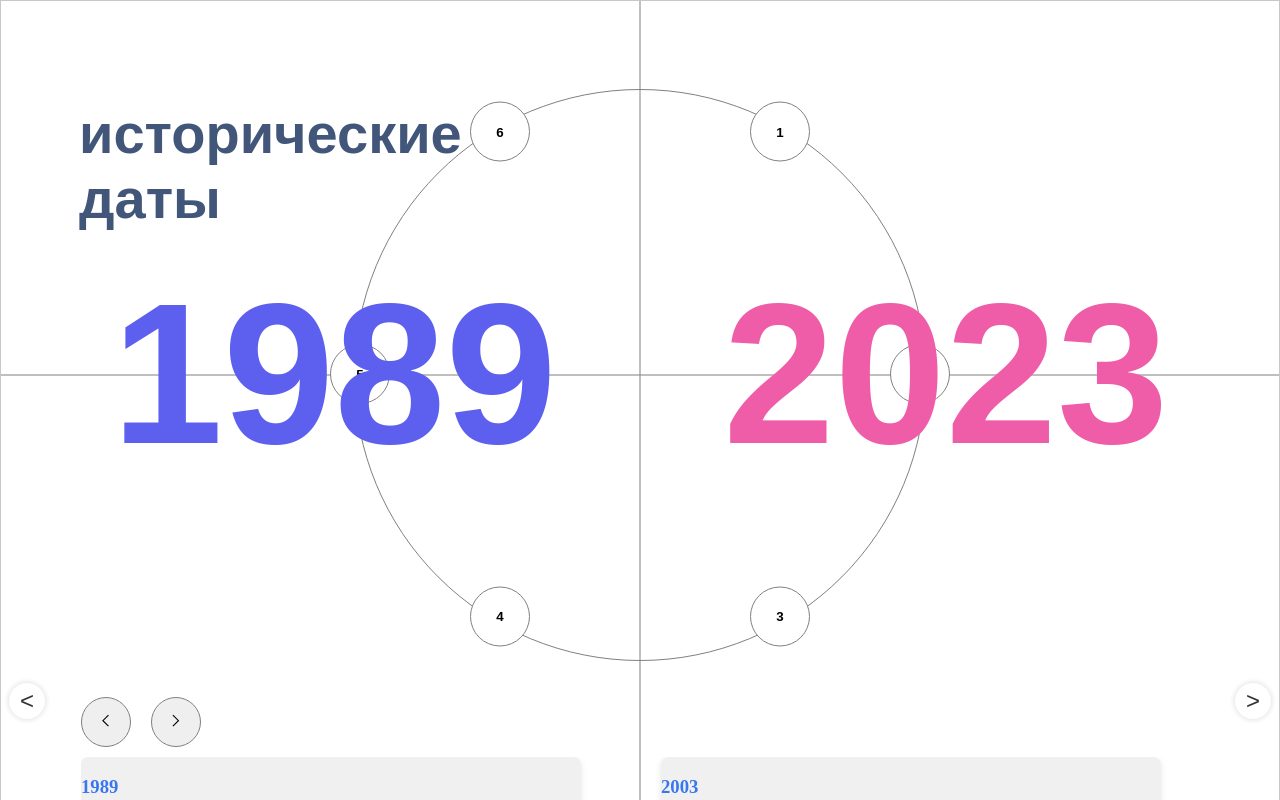
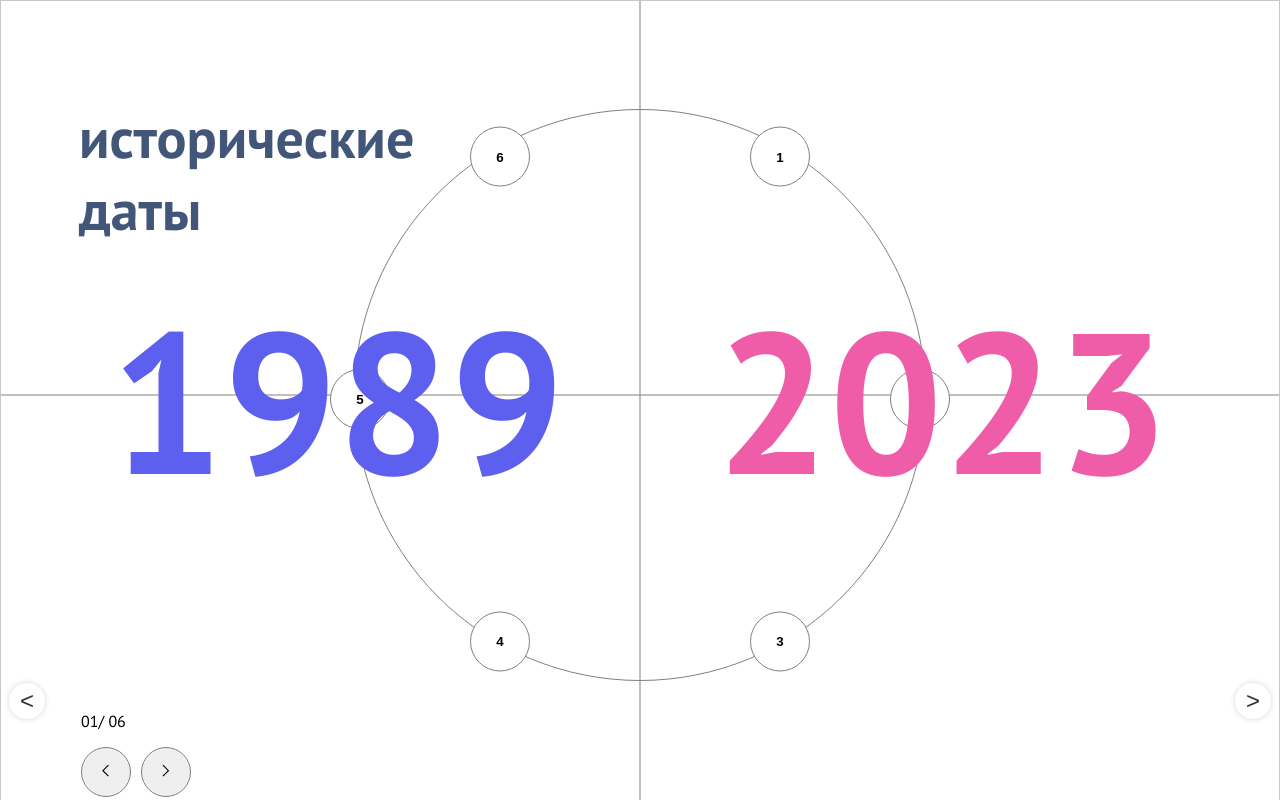
Before and after one commit to kanat0001/-historical-dates, a React app: page / in a window 1280 px wide. Shown: the top 800 px of the page. Built offline with nearby package versions, Linux system fonts and the light colour scheme.

Commit message:
подготовил к деплою

```diff
--- a/package.json
+++ b/package.json
@@ -1,17 +1,15 @@
 {
   "name": "history-app",
   "version": "1.0.0",
+  "description": "React app bundled with Webpack for deployment to Vercel",
   "main": "index.js",
   "scripts": {
-    "test": "echo \"Error: no test specified\" && exit 1",
     "build": "webpack",
-    "dev": "webpack serve --open --static dist",
+    "dev": "webpack serve --open",
     "start": "webpack serve"
   },
-  "keywords": [],
   "author": "",
   "license": "ISC",
-  "description": "",
   "devDependencies": {
     "@types/react": "^19.1.9",
     "@types/react-dom": "^19.1.7",
--- a/src/App.css
+++ b/src/App.css
@@ -1,5 +1,6 @@
 body{
   margin: 0;
+  font-family: "PT Sans", sans-serif;
 }
 .page {
   position: relative;
@@ -64,7 +65,6 @@ body{
   z-index: 1;
 }
 .content h1{
-  font-family: "PT Sans", sans-serif;
   font-size: 56px;
   color: #42567A;
   margin: 100px 0 0 78px;
@@ -74,13 +74,11 @@ body{
     margin-top: 450px;
     margin-bottom: 10px;
     margin-left:80px;
-    gap: 20px;
 }
 .circle-button button {
   border: 1px solid grey;
   border-radius: 50%;
   width: 50px;
   height: 50px;
-  margin-right: 20px;
-
+  margin-right: 10px;
 }
--- a/src/App.tsx
+++ b/src/App.tsx
@@ -40,7 +40,7 @@ const App: React.FC = () => {
 
           <div  className='circle-button'>
 
-            <p></p>
+            <p>0{historyButton}/ 06</p>
             <div>
               <button className='circle-button-prev' onClick={()=> circleRef.current?.goToPrev()}><GrPrevious /></button>
               <button className='circle-button-next' onClick={()=> circleRef.current?.goToNext()}><GrNext /></button></div>
--- a/src/components/Cards.tsx
+++ b/src/components/Cards.tsx
@@ -31,7 +31,7 @@ const Cards: React.FC<Props> = ({ period }) => {
     if (!isDragging || !container) return
     e.preventDefault()
     const x = e.pageX - container.offsetLeft
-    const walk = (x - startX) * 0.5
+    const walk = (x - startX) * 0.7
     container.scrollLeft = scrollLeft - walk
   }
 
--- /dev/null
+++ b/src/index.html
@@ -0,0 +1,15 @@
+<!DOCTYPE html>
+<html lang="en">
+<head>
+    <meta charset="UTF-8">
+    <meta name="viewport" content="width=device-width, initial-scale=1.0">
+    <link rel="preconnect" href="https://fonts.googleapis.com">
+<link rel="preconnect" href="https://fonts.gstatic.com" crossorigin>
+<link href="https://fonts.googleapis.com/css2?family=Jost:ital,wght@0,100..900;1,100..900&family=Montserrat:ital,wght@0,100.
+.900;1,100..900&family=PT+Sans:ital,wght@0,400;0,700;1,400;1,700&display=swap" rel="stylesheet">
+    <title>Document</title>
+</head>
+<body>
+    <div id="root"></div>
+</body>
+</html>
--- a/webpack.config.js
+++ b/webpack.config.js
@@ -2,14 +2,14 @@ const path = require('path');
 const HtmlWebpackPlugin = require('html-webpack-plugin');
 
 module.exports = {
-  entry: './src/index.tsx', // входной файл
+  entry: './src/index.tsx',
   output: {
-    filename: 'bundle.js', // выходной JS-файл
-    path: path.resolve(__dirname, 'dist'), // куда всё складывать
-    clean: true, // очищать dist перед каждой сборкой
+    filename: 'bundle.js',
+    path: path.resolve(__dirname, 'dist'),
+    clean: true,
   },
   resolve: {
-    extensions: ['.tsx', '.ts', '.js'], // чтобы не писать расширения
+    extensions: ['.tsx', '.ts', '.js'],
   },
   module: {
     rules: [
@@ -26,7 +26,7 @@ module.exports = {
   },
   plugins: [
     new HtmlWebpackPlugin({
-      template: './dist/index.html', // этот HTML будет шаблоном
+      template: './src/index.html', // ← важно: шаблон должен быть в src
     }),
   ],
   devServer: {
@@ -35,5 +35,5 @@ module.exports = {
     open: true,
     hot: true,
   },
-  mode: 'development', // режим: разработка
+  mode: 'production', // ← выстави production для билда
 };
```
Also changed, not shown: vercel.json (added), 3 other files (tests, documents, lock files or other folders). Lines whose indentation alone changed are shown as unchanged.
